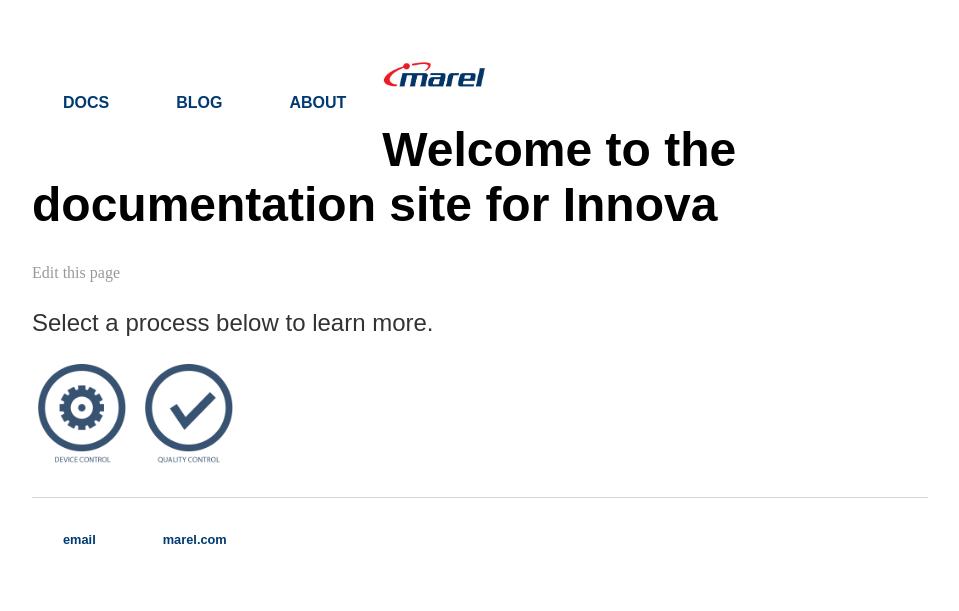
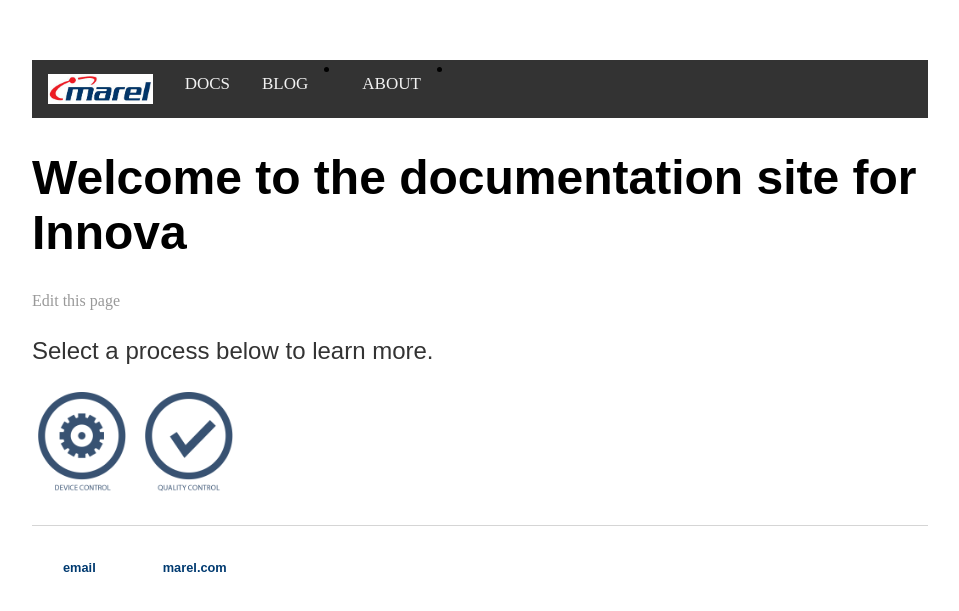
Before and after one commit to daniellegunter/pohlvault.github.io, a Jekyll site: the page built from index.html, in a window 1280 px wide. Shown: the top 611 px of the page, without its empty margins (160-1119 px from the left). Built offline with Jekyll 4.4.1, drawn with Linux system fonts in a browser that asks for light colours.

Commit message:
Update default.html

```diff
--- a/_layouts/default.html
+++ b/_layouts/default.html
@@ -6,19 +6,19 @@
 			<link rel="stylesheet" type="text/css" href="/css/main.css">
 		</head>
 		<body>
-			<nav>
-			   	<a href="http://www.marel.com"> <img id="logo" src="images/Marel-logo.jpg"Marel Logo"> </a>
-	    			<ul>
-	        			<li><a href="/docs">DOCS</a></li>
-					<li><a href="/blog">BLOG</a></li>
-		        		<li><a href="/about">ABOUT</a></li>
-	    			</ul>
-			  </nav>
+			<div class="topnav" id="myTopnav">
+				 <a href="http://www.marel.com"> <img id="logo" src="images/Marel-logo.jpg"Marel Logo"> </a>
+ 				 <a href="/docs">DOCS</a></li>
+ 				 <li><a href="/blog">BLOG</a></li>
+				 <li><a href="/about">ABOUT</a></li>
+  			 </div>
+
 				<div class="container">
 
 			{{ content }}
 
 			</div><!-- /.container -->
+
 			<footer>
 	    		<ul>
 	        		<li><a href="mailto:eliane.pohl@marel@gmail.com">email</a></li>
```
